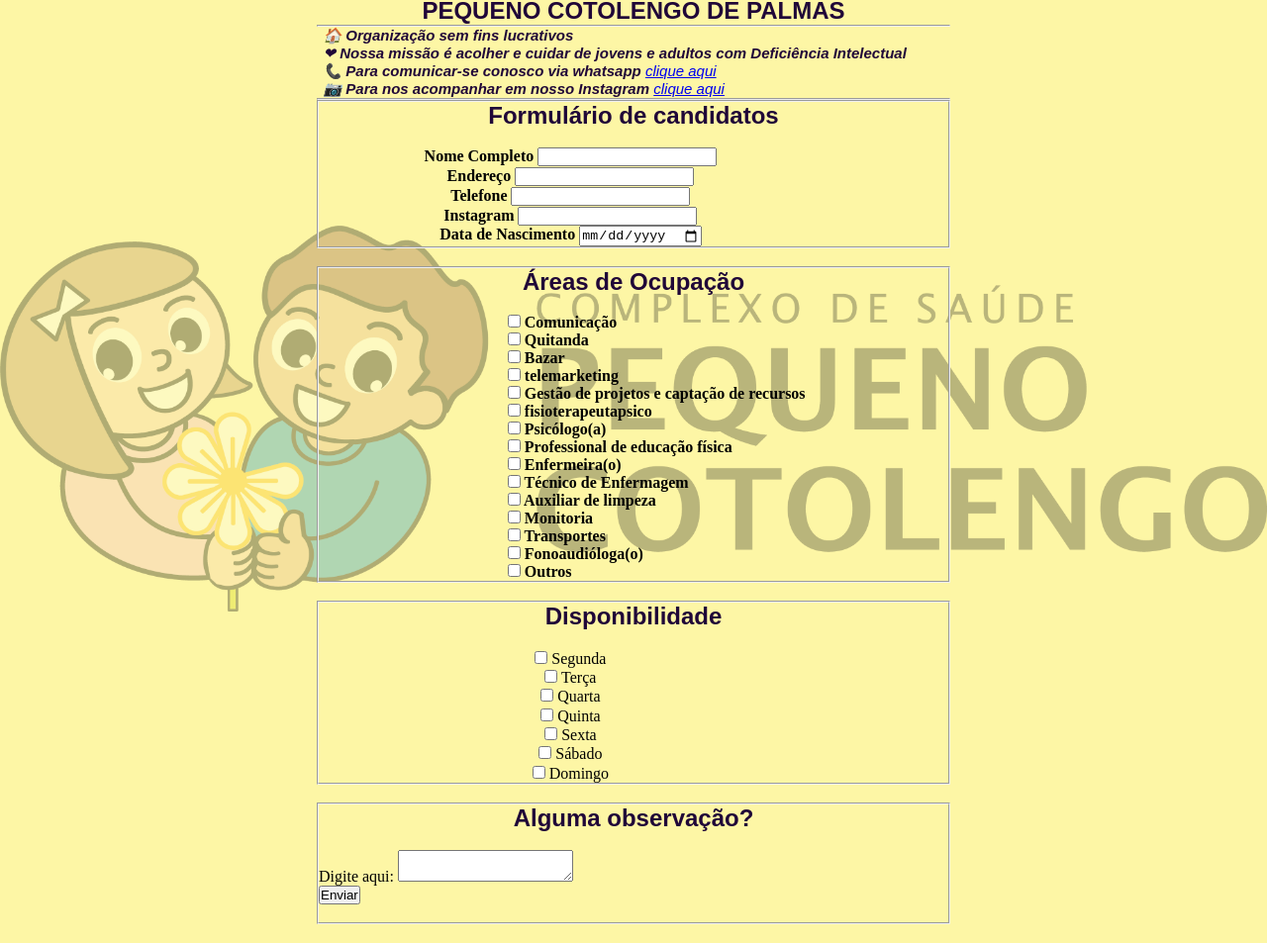
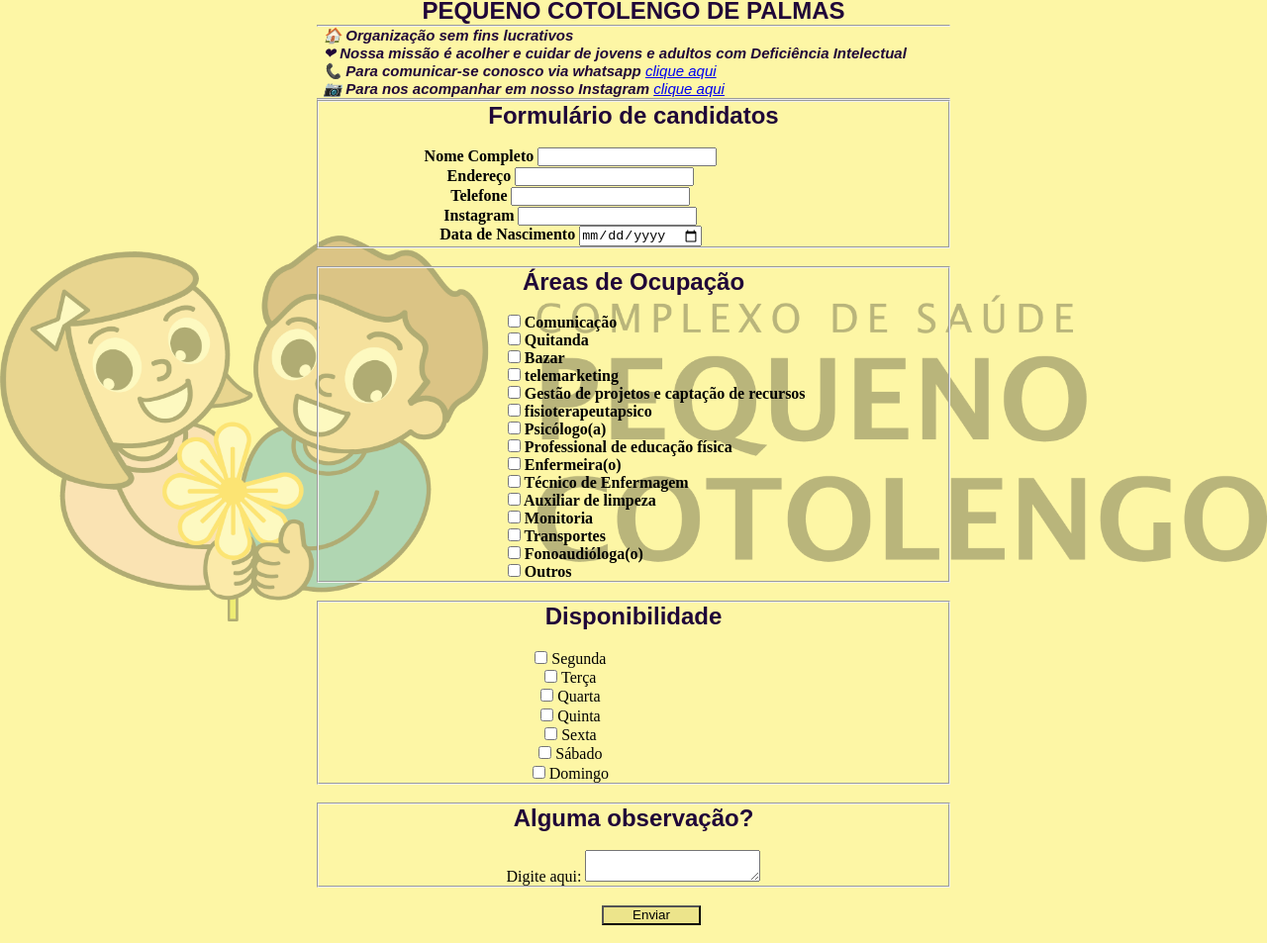
Before and after one commit to Hugohvb/Estudos_de_HTML, a plain HTML site: page projeto de extensão/Projeto de extensão.html in a window 1280 px wide. Shown: the part 87-1040 px from the top of the page at 99% size. Drawn offline with Linux system fonts and the light colour scheme.

Commit message:
Add files via upload

```diff
--- a/projeto de extensão/Projeto de extensão.html
+++ b/projeto de extensão/Projeto de extensão.html
@@ -143,14 +143,15 @@
                         <label for="iddom">Domingo</label>
                     </div>
             </fieldset><br>
-            <fieldset id="campo">
+            <fieldset id="fim">
                 <h2 id="subtitulo"><strong>Alguma observação?</strong></h2>
                 <br>
                     <div>
                         <label for="idtextarea">Digite aqui:</label>
                         <textarea id="idtextarea" name="textarea"></textarea>
                     </div>
-                <button id="butao" type="submit">Enviar</button><br><br>
             </fieldset>
+            <br>
+        <button id="butao" type="submit">Enviar</button><br><br>
 </body>
 </html>
--- a/projeto de extensão/style.css
+++ b/projeto de extensão/style.css
@@ -57,6 +57,7 @@ img{
 
 .campo{
     margin-bottom: 1em;
+    text-align: center;
 }
 
 .campo label{
@@ -79,3 +80,15 @@ fieldset.campo{
     margin-right: 2%;
     vertical-align:middle;
 }
+
+#fim{
+    text-align: center;
+
+}
+
+#butao{
+    margin-left: 45%;
+    width: 100px;
+    height: 20px;
+    background-color: rgb(236, 228, 139);
+}
```
